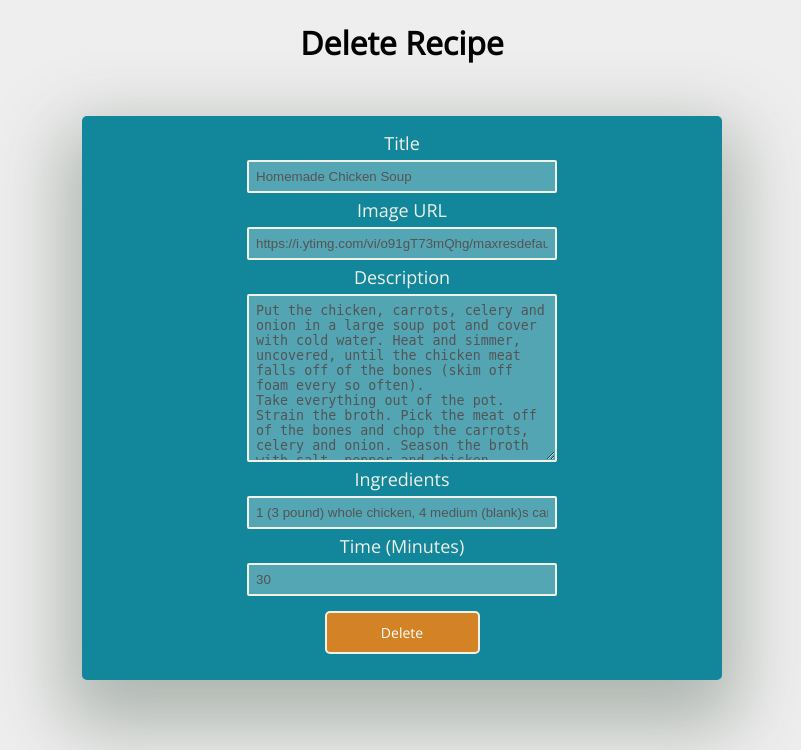
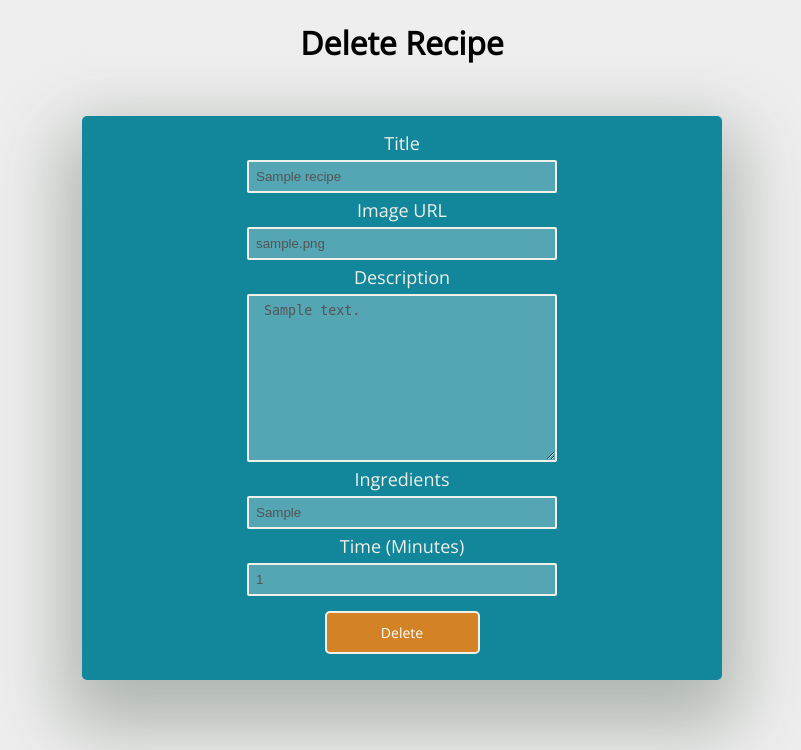
Before and after one commit to lion963/Python_Web_Basics, a Django app: template exam_preparation/Recipes/templates/delete.html in a window 1280 px wide. Shown: the part 50-800 px from the top of the page, without its empty margins (238-1039 px from the left). Run offline with Django 3.2, Linux system fonts and the light colour scheme; the template is opened without the code that fills it: values that come from a table or form of the project are taken from there, others are empty; tables that the repository leaves empty hold one stand-in row (values such as "Sample post").

Commit message:
Recipes_and_petstagram_09.06

```diff
--- a/exam_preparation/Recipes/Recipes/recipes_app/urls.py
+++ b/exam_preparation/Recipes/Recipes/recipes_app/urls.py
@@ -1,14 +1,12 @@
 from django.contrib import admin
 from django.urls import path
 
-from Recipes.recipes_app.views import index, create, delete, edit, details, create_recipe, edit_recipe
+from Recipes.recipes_app.views import index, create, delete, edit, details
 
 urlpatterns = [
     path('', index),
-    path('create', create),
-    path('create_recipe', create_recipe),
-    path('edit/<int:pk>', edit),
-    path('edit_recipe/<int:pk>', edit_recipe),
-    path('delete', delete),
-    path('details', details)
+    path('create', create, name='create'),
+    path('edit/<int:pk>', edit, name='edit'),
+    path('delete/<int:pk>', delete, name='delete'),
+    path('details/<int:pk>', details, name='details')
 ]
--- a/exam_preparation/Recipes/templates/create.html
+++ b/exam_preparation/Recipes/templates/create.html
@@ -19,7 +19,7 @@
 <h1>Create Recipe</h1>
 <div class="items-container">
     <div class="item">
-        <form method="POST" action="/create_recipe">
+        <form method="POST" action="{% url 'create'%}">
             {% csrf_token %}
             <label for="title">Title</label>
             <input type="text" name="title" maxlength="30" required="" id="id_title">
@@ -31,7 +31,7 @@
             <input type="text" name="ingredients" maxlength="250" required="" id="id_ingredients">
             <label for="time">Time (Minutes)</label>
             <input type="number" name="time" required="" id="id_time">
-            <input type="submit" value="Create">
+            <input type="submit" name='Create_button' value="Create">
         </form>
     </div>
 </div>
--- a/exam_preparation/Recipes/templates/delete.html
+++ b/exam_preparation/Recipes/templates/delete.html
@@ -1,7 +1,7 @@
 <html lang="en"><head>
     <meta charset="UTF-8">
     <meta name="viewport" content="width=device-width, initial-scale=1.0">
-    <link rel="stylesheet" href="./static/css/style.css">
+    <link rel="stylesheet" href="/static/css/style.css">
     <title>Recipes</title>
 </head>
 
@@ -9,9 +9,9 @@
 
  <nav>
     <ul>
-        <img src="./static/images/chef.png" alt="chef">
+        <img src="/static/images/chef.png" alt="chef">
         <li class="title"><a href="/">Recipes</a></li>
-        <li><a href="./create">Add Recipe</a></li>
+        <li><a href="/create">Add Recipe</a></li>
     </ul>
 </nav>
     <div class="container">
@@ -19,20 +19,19 @@
 <h1>Delete Recipe</h1>
 <div class="items-container">
     <div class="item">
-        <form method="POST">
+        <form method="POST" action="{% url 'delete' recipe.id %}">
             {% csrf_token %}
             <label for="title">Title</label>
-            <input type="text" name="title" value="Homemade Chicken Soup" maxlength="30" disabled="" required="" id="id_title">
+            <input type="text" name="title" value="{{ recipe.title }}" maxlength="30" disabled="" required="" id="id_title">
             <label for="imageURL">Image URL</label>
-            <input type="url" name="image_url" value="https://i.ytimg.com/vi/o91gT73mQhg/maxresdefault.jpg" maxlength="200" disabled="" required="" id="id_image_url">
+            <input type="url" name="image_url" value="{{ recipe.image_url }}" maxlength="200" disabled="" required="" id="id_image_url">
             <label for="description">Description</label>
-            <textarea name="description" cols="40" rows="10" disabled="" required="" id="id_description">Put the chicken, carrots, celery and onion in a large soup pot and cover with cold water. Heat and simmer, uncovered, until the chicken meat falls off of the bones (skim off foam every so often).
-Take everything out of the pot. Strain the broth. Pick the meat off of the bones and chop the carrots, celery and onion. Season the broth with salt, pepper and chicken bouillon to taste, if desired. Return the chicken, carrots, celery and onion to the pot, stir together, and serve.</textarea>
+            <textarea name="description" cols="40" rows="10" disabled="" required="" id="id_description"> {{ recipe.description }} </textarea>
             <label for="ingredients">Ingredients</label>
-            <input type="text" name="ingredients" value="1 (3 pound) whole chicken, 4 medium (blank)s carrots halved, 4 stalks celery halved, 1 large onion halved, water to cover, salt and pepper to taste, 1 teaspoon chicken bouillon granules" maxlength="250" disabled="" required="" id="id_ingredients">
+            <input type="text" name="ingredients" value="{{ recipe.ingredients }}" maxlength="250" disabled="" required="" id="id_ingredients">
             <label for="time">Time (Minutes)</label>
-            <input type="number" name="time" value="30" disabled="" required="" id="id_time">
-            <input type="submit" class="button delete" value="Delete">
+            <input type="number" name="time" value="{{ recipe.time }}" disabled="" required="" id="id_time">
+            <input type="submit" name='Delete_button' class="button delete" value="Delete">
         </form>
     </div>
 </div>
--- a/exam_preparation/Recipes/templates/edit.html
+++ b/exam_preparation/Recipes/templates/edit.html
@@ -19,7 +19,7 @@
 <h1>Edit Recipe</h1>
 <div class="items-container">
     <div class="item">
-        <form method="POST" action="/edit_recipe/{{ recipe.id }}">
+        <form method="POST" action="{% url 'edit' recipe.id %}">
             {% csrf_token %}
             <label for="title">Title</label>
             <input type="text" name="title" value="{{ recipe.title }}" maxlength="30" required="" id="id_title">
@@ -31,7 +31,7 @@
             <input type="text" name="ingredients" value="{{ recipe.ingredients }}" maxlength="250"  required="" id="id_ingredients">
             <label for="time">Time (Minutes)</label>
             <input type="number" name="time" value="{{ recipe.time }}" required="" id="id_time">
-            <input type="submit" class="button edit" value="Edit">
+            <input type="submit" name='Edit_button' class="button edit" value="Edit">
         </form>
     </div>
 </div>
--- a/exam_preparation/Recipes/templates/index.html
+++ b/exam_preparation/Recipes/templates/index.html
@@ -27,9 +27,9 @@
                     <div class="recipe-info">{{ recipe.description }}
                     </div>
                     <div class="buttons-container">
-                        <a class="button detail" href="/details">Details</a>
+                        <a class="button detail" href="/details/{{ recipe.id }}">Details</a>
                         <a class="button edit" href="/edit/{{ recipe.id }}">Edit</a>
-                        <a class="button delete" href="/delete">Delete</a>
+                        <a class="button delete" href="/delete/{{ recipe.id }}">Delete</a>
                     </div>
                 </div>
             </div>
```
Also changed, not shown: exam_preparation/Recipes/Recipes/recipes_app/views.py (+39 -29 lines), exam_preparation/Recipes/templates/details.html (+13 -26 lines).
